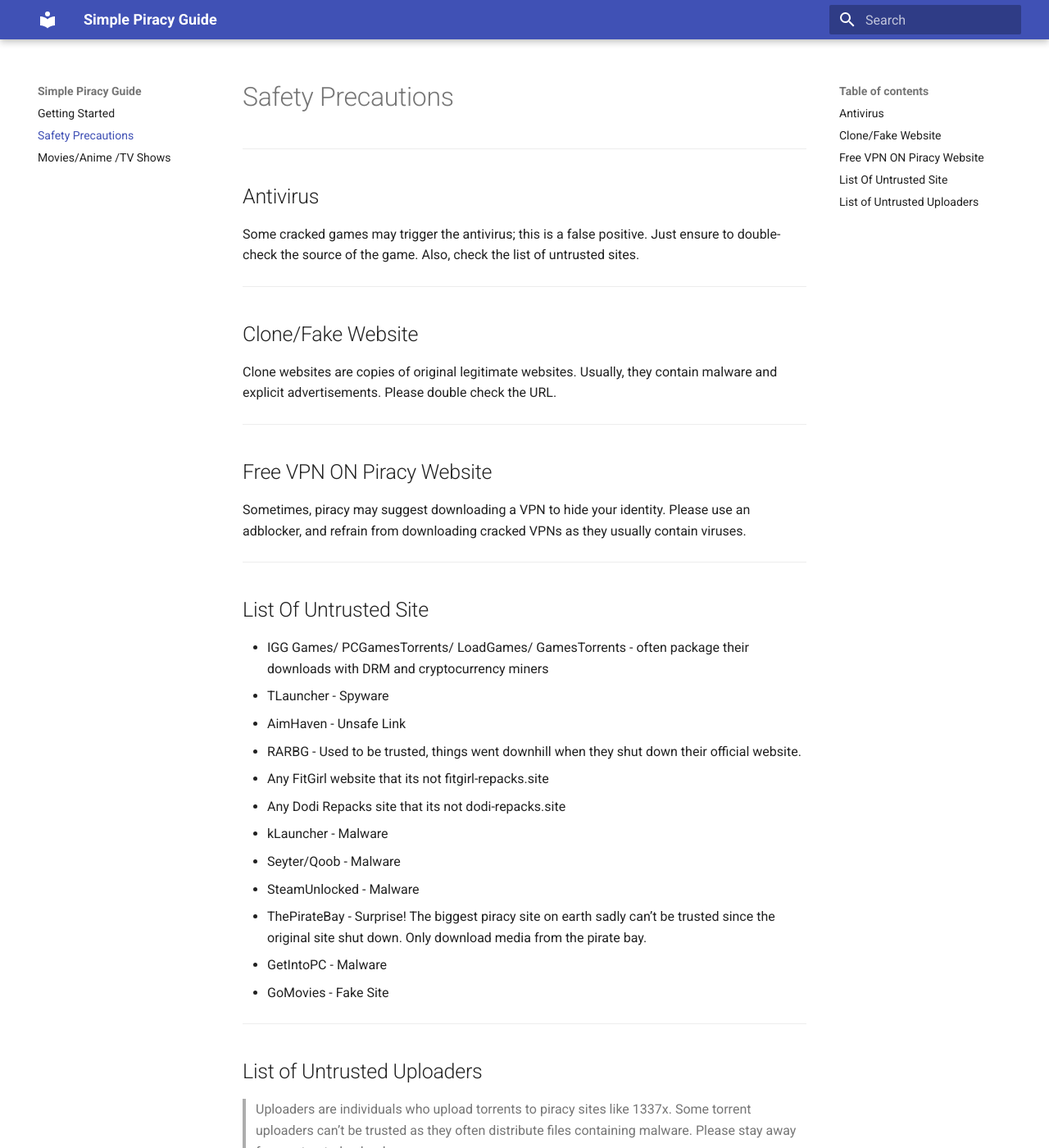
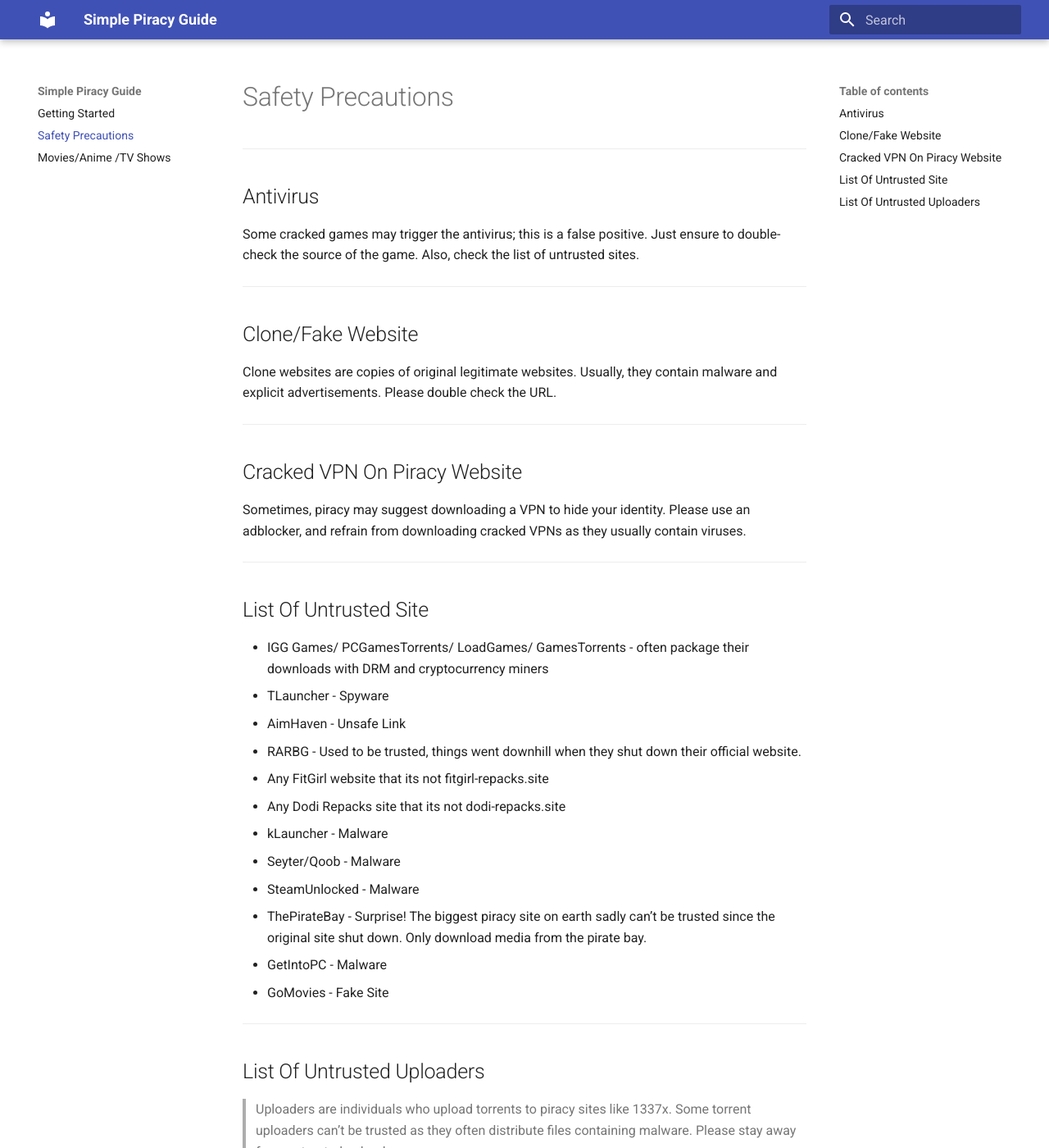
Before and after one commit to eli32-vlc/simple-piracy-guide, an MkDocs documentation site: the page built from docs/safety-precautions.md, in a window 1280 px wide and 1400 px high. Shown: the whole window at 82% size. Built offline with MkDocs 1.6.1 and Material for MkDocs 9.7.7, drawn with Linux system fonts in a browser that asks for light colours.

Commit message:
changed gramma

```diff
--- a/docs/safety-precautions.md
+++ b/docs/safety-precautions.md
@@ -10,7 +10,7 @@
 Clone websites are copies of original legitimate websites. Usually, they contain malware and explicit advertisements. Please double check the URL.
 
 ---
-## Free VPN ON Piracy Website
+## Cracked VPN On Piracy Website
 
 Sometimes, piracy may suggest downloading a VPN to hide your identity. Please use an adblocker, and refrain from downloading cracked VPNs as they usually contain viruses.
 
@@ -31,7 +31,7 @@
 - GoMovies - Fake Site
 
 ---
-## List of Untrusted Uploaders
+## List Of Untrusted Uploaders
 > Uploaders are individuals who upload torrents to piracy sites like 1337x. Some torrent uploaders can’t be trusted as they often distribute files containing malware. Please stay away from untrusted uploaders.
 
 - IGG Games
```
